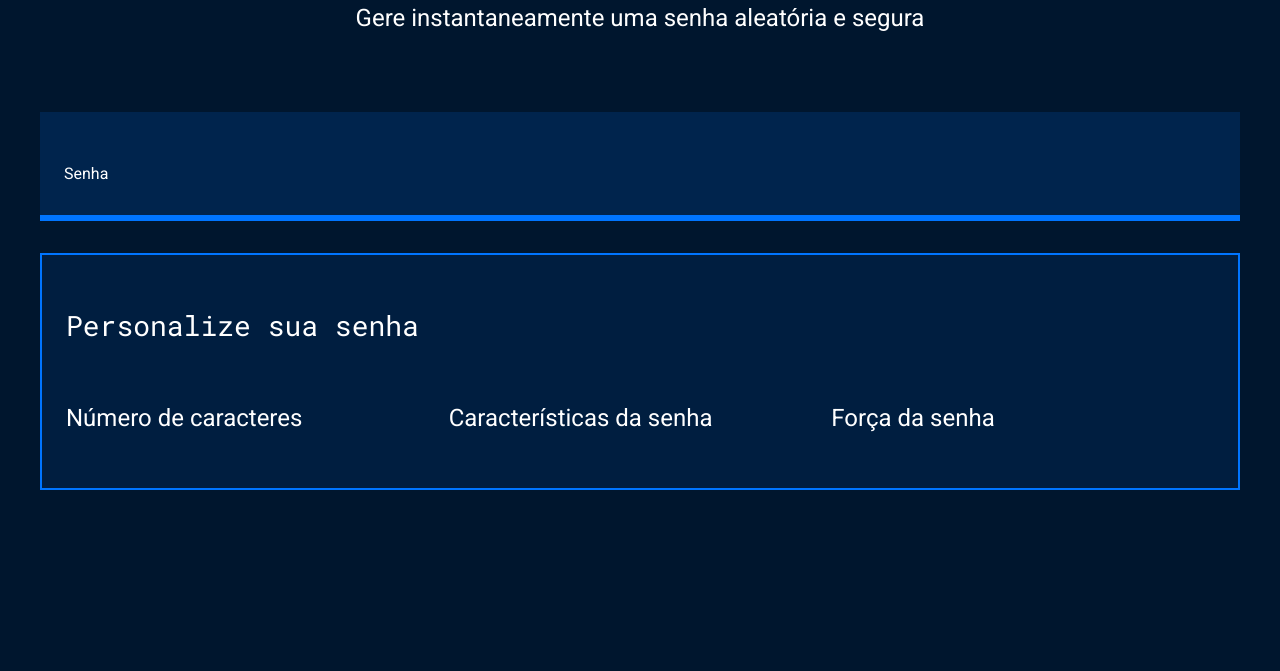
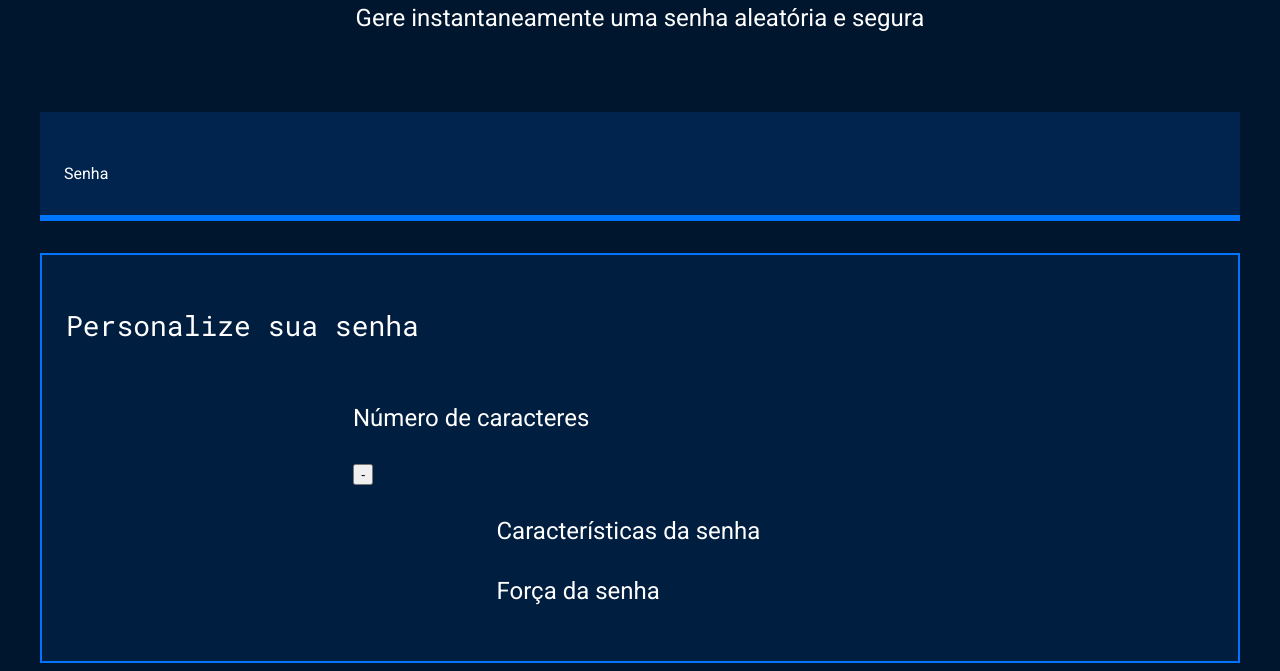
Before and after one commit to estefaniberlatto/seguran-a-digital, a plain HTML site: page index.html in a window 1280 px wide. Shown: the part 213-884 px from the top of the page. Before the commit the page ends 800 px from the top, so only its background shows below. Drawn offline with Linux system fonts and the light colour scheme.

Commit message:
Add files via upload

```diff
--- a/index.html
+++ b/index.html
@@ -22,6 +22,8 @@
             <div class="parametro-coluna__senha">
                 <div class="parametro-senha">
                     <h4 class="parametro-senha__titulo">Número de caracteres</h4>
+                    <div class="parametro-senha-botoes">
+                        <button class="parametro-senha__botao">-</button>
                 </div>
                 <div class="parametro-senha">
                     <h4 class="parametro-senha__titulo">Características da senha</h4>
```
